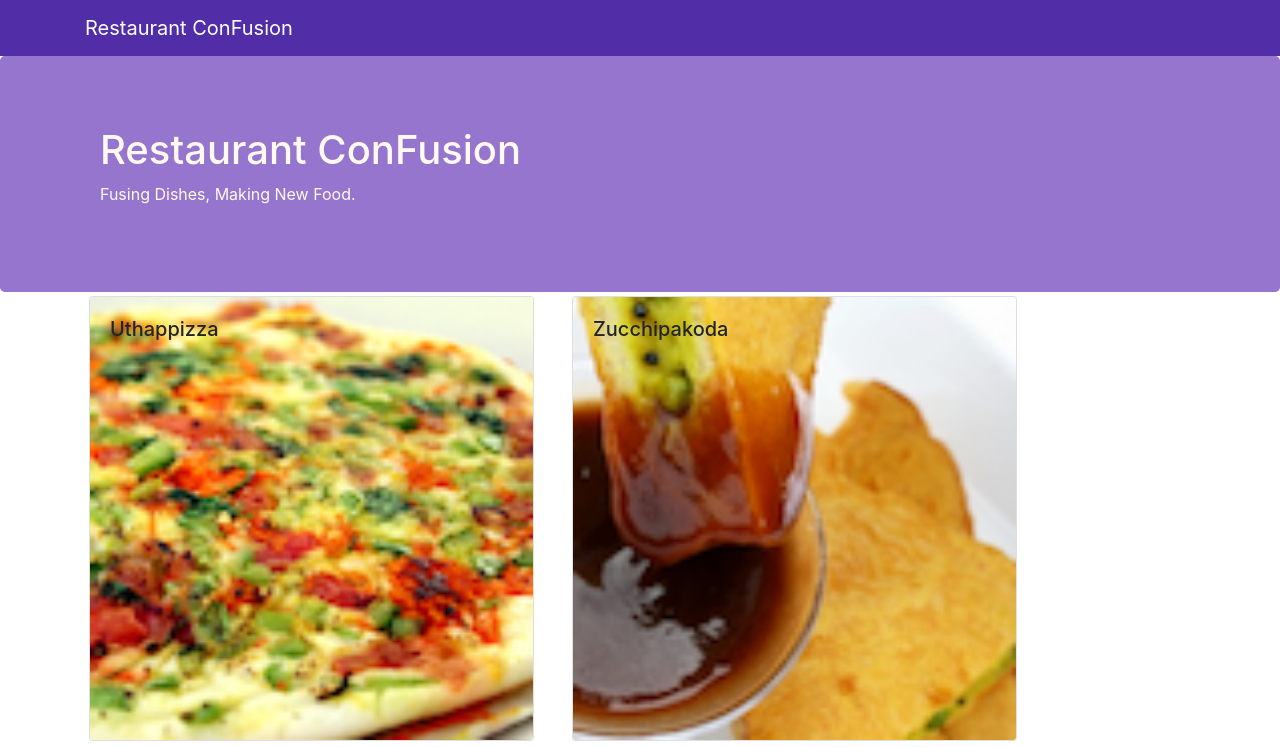
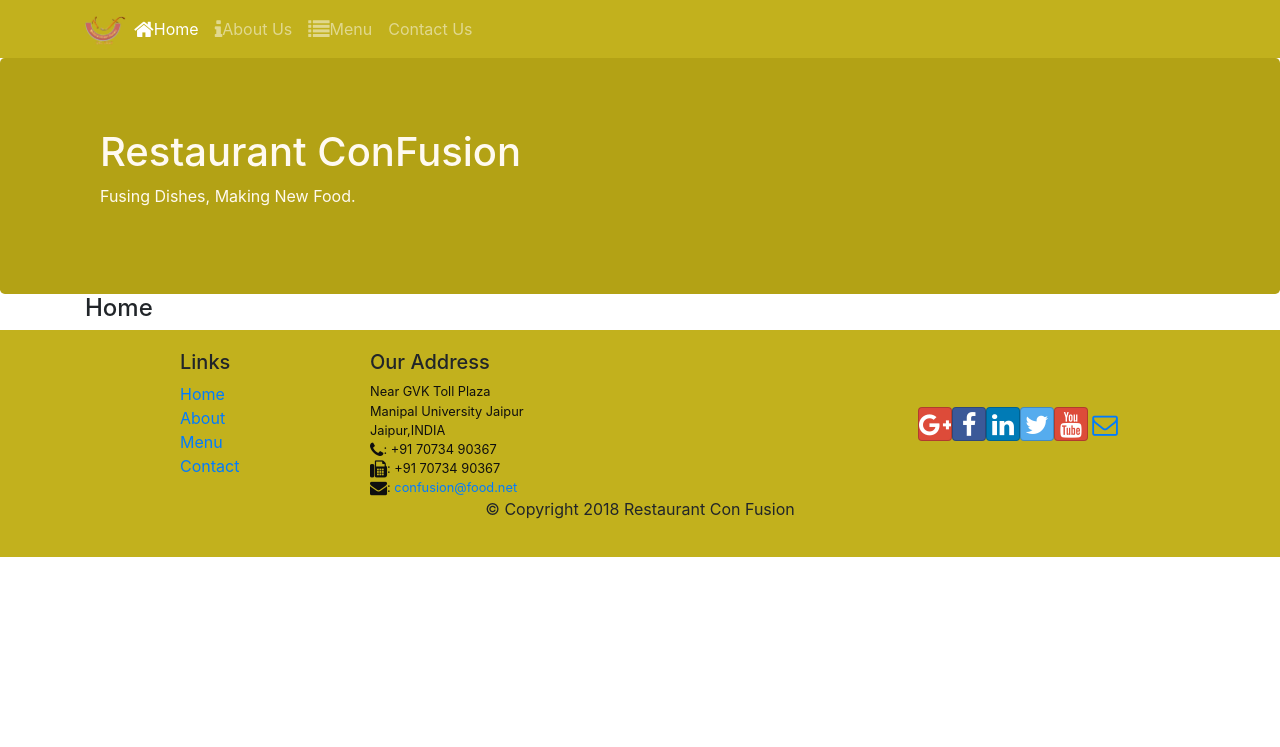
Before and after one commit to siddhartha0110/ReactProject, a React (Create React App) app: page /home in a window 1280 px wide. Shown: the top 747 px of the page. Built offline with nearby package versions, Linux system fonts and the light colour scheme.

Commit message:
Adding React Router

```diff
--- a/package.json
+++ b/package.json
@@ -9,6 +9,7 @@
     "react": "^16.9.0",
     "react-dom": "^16.9.0",
     "react-popper": "^0.9.2",
+    "react-router-dom": "^4.2.2",
     "react-scripts": "3.1.2",
     "reactstrap": "^5.0.0"
   },
--- a/src/App.css
+++ b/src/App.css
@@ -11,14 +11,14 @@
 }
 
 .footer{
-  background-color: #D1C4E9;
+  background-color: #c2b11d;
   margin:0px auto;
   padding: 20px 0px 20px 0px;
 }
 .jumbotron {
   padding:70px 30px 70px 30px;
   margin:0px auto;
-  background: #9575CD ;
+  background: #b3a215;
   color:floralwhite;
 }
 
@@ -29,10 +29,5 @@ address{
 }
 
 .navbar-dark {
-  background-color: #512DA8;
+  background-color: #c2b11d;
 }
-
-.text-center{
-  margin:1px;
-  padding: 1px;
-}
--- a/src/App.js
+++ b/src/App.js
@@ -1,12 +1,15 @@
 import React,{Component} from 'react';
 import './App.css';
 import Main from './components/MainComponent';
+import {BrowserRouter} from 'react-router-dom';
 class App extends Component{
   render(){
     return (
-      <div className="App">
-        <Main/>
-      </div>
+      <BrowserRouter>
+        <div>
+          <Main/>
+        </div>
+      </BrowserRouter>
     )
   }
 }
--- a/src/components/FooterComponent.js
+++ b/src/components/FooterComponent.js
@@ -1,6 +1,6 @@
 /* eslint-disable jsx-a11y/anchor-is-valid */
 import React from 'react';
-
+import {Link} from 'react-router-dom';
 function Footer(props){
     return(
         <div className="footer">
@@ -9,10 +9,10 @@ function Footer(props){
                 <div className="col-4 offset-1 col-sm-2">
                     <h5>Links</h5>
                     <ul className="list-unstyled">
-                        <li><a href="#">Home</a></li>
-                        <li><a href="#">About</a></li>
-                        <li><a href="#">Menu</a></li>
-                        <li><a href="contactus.html">Contact</a></li>
+                        <li><Link to="/home">Home</Link></li>
+                        <li><Link to="aboutus">About</Link></li>
+                        <li><Link to="/menu">Menu</Link></li>
+                        <li><Link to="/contactus">Contact</Link></li>
                     </ul>
                 </div>
                 <div className="col-7 col-sm-5">
--- a/src/components/HeaderComponent.js
+++ b/src/components/HeaderComponent.js
@@ -1,14 +1,51 @@
 import React,{Component} from 'react';
-import {Navbar,NavbarBrand,Jumbotron} from 'reactstrap';
+import {Navbar,NavbarBrand,Jumbotron,Nav,NavbarToggler,Collapse,NavItem} from 'reactstrap';
+import {NavLink} from 'react-router-dom';
 class Header extends Component{
+
+    constructor(props){
+        super(props);
+        this.state={
+            isOpen:false
+        }
+        this.toggleNav=this.toggleNav.bind(this);
+    }
+    toggleNav(){
+        this.setState({isOpen:!this.state.isOpen});
+    }
     render(){
         return(
             <React.Fragment>
-                <Navbar dark>
+                <Navbar dark expand="md">
                     <div className="container">
-                        <NavbarBrand href="/">
-                            Restaurant ConFusion
+                        <NavbarToggler onClick={this.toggleNav}/>
+                        <NavbarBrand className="mr-auto" href="/">
+                            <img src="assets/images/logo.png" alt="Logo" height="30" width="41"/>
                         </NavbarBrand>
+                        <Collapse isOpen={this.state.isOpen}  navbar>
+                        <Nav navbar>
+                            <NavItem>
+                                <NavLink className="nav-link" to="/home">
+                                    <span className="fa fa-home fa-lg"></span>Home
+                                </NavLink>
+                            </NavItem>
+                            <NavItem>
+                                <NavLink className="nav-link" to="/aboutus">
+                                    <span className="fa fa-info fa-lg"></span>About Us
+                                </NavLink>
+                            </NavItem>
+                            <NavItem>
+                                <NavLink className="nav-link" to="/menu">
+                                    <span className="fa fa-list fa-lg"></span>Menu
+                                </NavLink>
+                            </NavItem>
+                            <NavItem>
+                                <NavLink className="nav-link" to="/contacts">
+                                    <span className="fa fa-address fa-lg"></span>Contact Us
+                                </NavLink>
+                            </NavItem>
+                        </Nav>
+                        </Collapse>
                     </div>
                 </Navbar>
                 <Jumbotron>
--- /dev/null
+++ b/src/components/HomeComponent.js
@@ -0,0 +1,10 @@
+import React from 'react';
+
+function Home(props){
+    return(
+        <div className="container">
+            <h4>Home</h4>
+        </div>
+    );
+}
+export default Home;
--- a/src/components/MainComponent.js
+++ b/src/components/MainComponent.js
@@ -1,30 +1,35 @@
 import React,{Component} from 'react';
 import Header from './HeaderComponent';
+import Home from './HomeComponent';
 import Menu from './MenuComponent';
 import {DISHES} from '../shared/dishes';
-import DishDetails from './DishdetailComponent';
+//import DishDetails from './DishdetailComponent';
 import Footer from './FooterComponent';
-
+import {Switch,Route,Redirect} from 'react-router-dom';
 class Main extends Component{
 
   constructor(props){
     super(props);
     this.state={
-      dishes:DISHES,
-      selectedDish:null
+      dishes:DISHES
     };
   }
-  onDishSelect(dishId)
-    {
-      this.setState({ selectedDish: dishId});
-    };
 
   render(){
+    const HomePage=()=>{
+      return(
+        <Home/>
+        )
+    }
+
     return (
       <div className="App">
       <Header/>
-      <Menu dishes={this.state.dishes} onClick={(dishId)=>this.onDishSelect(dishId)}/>
-      <DishDetails dish={this.state.dishes.filter((dish)=>dish.id===this.state.selectedDish )[0]}/>
+      <Switch>
+        <Route path="/home" component={HomePage}/>
+        <Route exact path="/menu" component={()=><Menu dishes={this.state.dishes}/>}/>
+        <Redirect to="/home"/>
+      </Switch>
       <Footer/>
       </div>
     )
```
Also changed, not shown: 1 other file (tests, documents, lock files or other folders).
